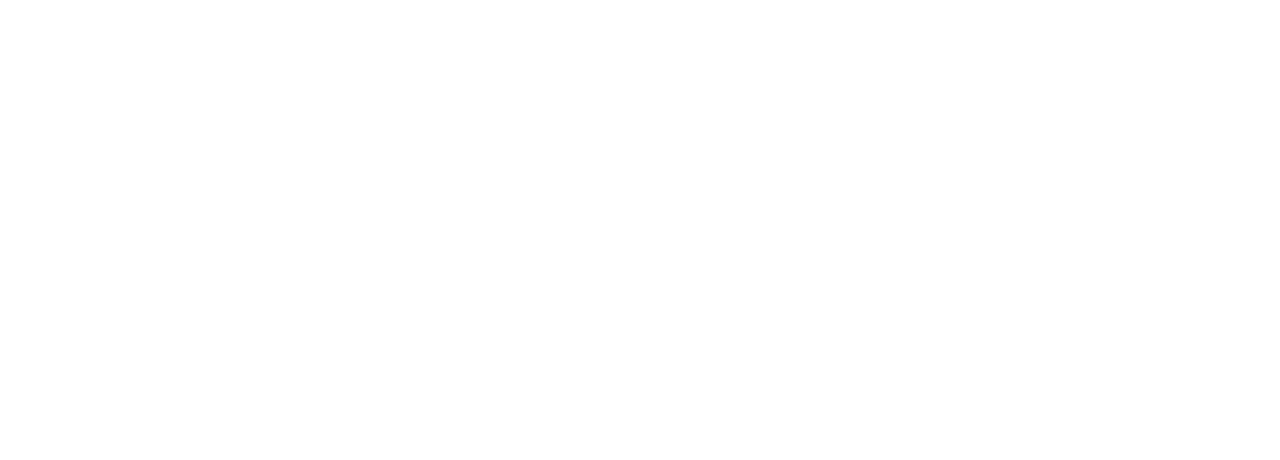
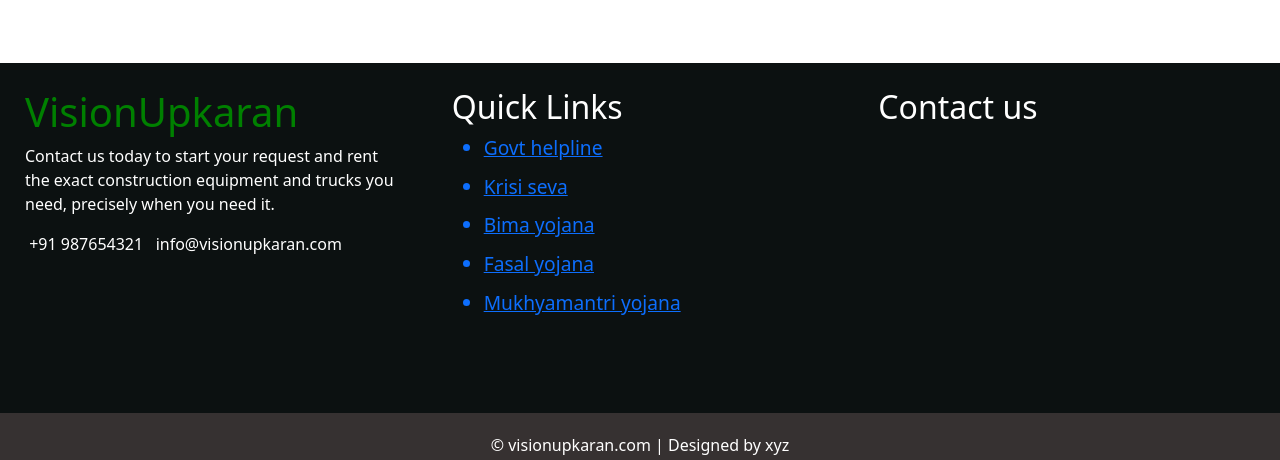
Before and after one commit to prashantbarge22/version-connect-react, a React (Create React App) app: page /farmer in a window 1280 px wide. Shown: the part 764-1224 px from the top of the page. Before the commit the page ends 827 px from the top, so only its background shows below. Built offline with nearby package versions, Linux system fonts and the light colour scheme.

Commit message:
footer added

```diff
--- /dev/null
+++ b/src/components/farmer_footer.js
@@ -0,0 +1,56 @@
+import "../css/farmer_footer.css"
+
+const Farmerfooter = ()=> {
+    return (
+        <div>
+            <div class = "footer">
+                <div class = "footer-content">
+                    <div class = "footer-section about">
+                        <h1 class ="logo-text">VisionUpkaran</h1>
+                        <p>
+                        Contact us today to start your request and rent the exact construction equipment and trucks you need, precisely when you need it.
+                         </p>
+                        <div class ="contact">
+                            <span> &nbsp;+91 987654321</span>
+                            <span> &nbsp; info@visionupkaran.com</span>
+                        </div>
+
+                        <div class="social - icons">
+
+                        </div>
+
+
+
+                    </div>
+                    <div class = "footer-section links">
+                        <h2>Quick Links</h2>
+
+                        <ul>
+                        <a href = "#"><li>Govt helpline</li></a>
+                        <a href = "#"><li>Krisi seva</li></a>
+                        <a href = "#"><li>Bima yojana</li></a>
+                        <a href = "#"><li>Fasal yojana</li></a>
+                        <a href = "#"><li>Mukhyamantri yojana</li></a>
+                        </ul>
+
+
+
+
+                    </div>
+                    <div class = "footer-section content-form">
+                        <h2>Contact us</h2>
+
+
+
+                    </div>
+                </div>
+
+                <div class = "footer-bottom">
+                    &copy; visionupkaran.com | Designed by xyz
+                </div>
+            </div>
+        </div>
+    )
+
+}
+export default Farmerfooter
--- a/src/components/farmer_home.js
+++ b/src/components/farmer_home.js
@@ -1,5 +1,6 @@
 import Navbar from "./farmer_navbar"
 import "../css/farmer_home.css"
+import Farmerfooter from "./farmer_footer"
 function FarmerHome(){
     return(
         <div>
@@ -57,6 +58,7 @@
             </div>
             </div>
             </div>
+            <Farmerfooter></Farmerfooter>
 
            </div>
         </div>
--- /dev/null
+++ b/src/css/farmer_footer.css
@@ -0,0 +1,53 @@
+.footer{
+    background: rgb(12, 17, 17);
+    color : white;
+    height : 400px;
+    position :relative;
+
+}
+
+.footer .footer-content{
+
+    height :350px;
+    display : flex;
+}
+
+.footer .footer-content .footer-section{
+    flex : 1;
+    padding : 25px;
+
+}
+
+.footer .footer-content h1, .footer .footer-content h2{
+    color : white;
+}
+
+.footer .footer-content .about h1{
+    color:green;
+}
+
+.footer .footer-content .links ul a{
+    display:block;
+    margin-bottom:10px;
+    font-size:1.2em;
+}
+
+.footer .footer-content .links ul a:hover{
+    margin-left:15px;
+    transition : all .3s;
+}
+
+
+
+.footer .footer-bottom{
+    background:rgb(54, 49, 49);
+    color:white;
+    height : 50px;
+    width : 100%;
+    text-align : center;
+    position:absolute;
+    bottom : 0px;
+    left: 0px;
+    padding-top : 20px;
+
+}
```
